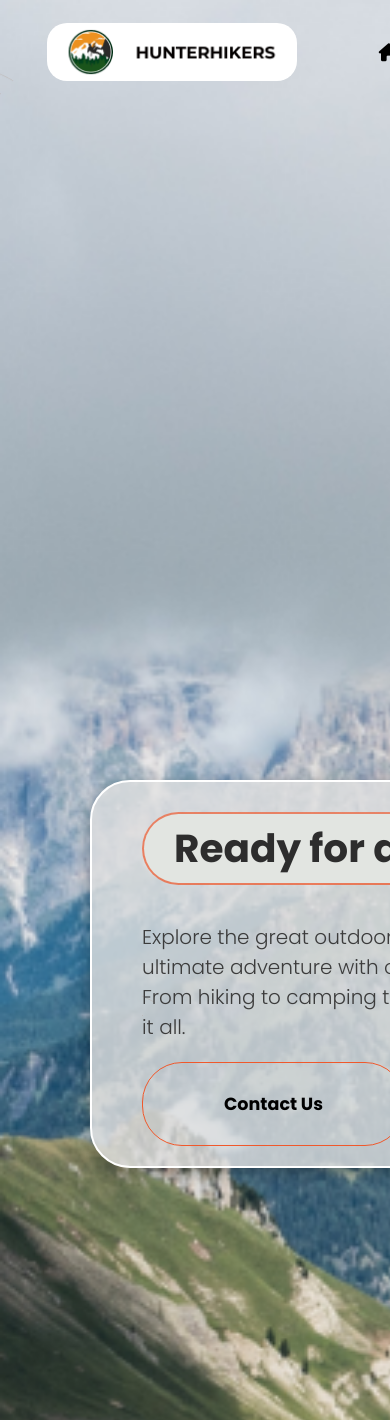
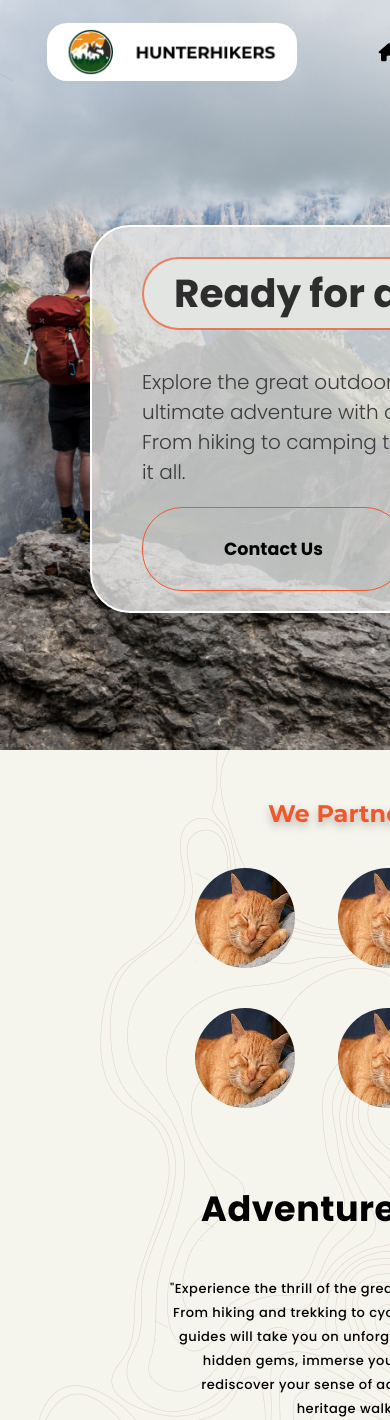
Before and after one commit to vinii-13/Webdev_1, a PHP site: page / in a window 390 px wide; the page is wider, and only the part inside the window is pictured. Shown: the top 1420 px of that part. Run offline with PHP 8.4, Linux system fonts and the light colour scheme; some libraries are stand-ins or nearby versions.

Commit message:
bg img fixed

```diff
--- a/index.html
+++ b/index.html
@@ -30,7 +30,10 @@
     <link rel="stylesheet"
         href="https://fonts.googleapis.com/css2?family=Material+Symbols+Outlined:opsz,wght,FILL,GRAD@48,400,0,0" />
     <title>Hunter Hikers</title>
+
+
 </head>
+
 
 <body>
 
@@ -63,6 +66,7 @@
         </div>
 
     </section>
+
     <!--......................................................................-->
 
     <section class="partnered-with">
--- a/style.css
+++ b/style.css
@@ -27,8 +27,20 @@ body {
 }
 
 /**-------------------------H E A D E R-----------------------------------------*/
+@media screen and (max-width: 480px){
+  html,body {
+    width: 100%;
+    height: 100%;
+    margin: 0;
+    padding: 0;
+    overflow-x: hidden;
+  }
+  .header{
+    height: 20vh;
+  }
+}
 .header {
-  height: 100vh;
+  height: 750px;
   width: 100%;
   background-image: url(images/bg.png);
   background-position: center;
```
